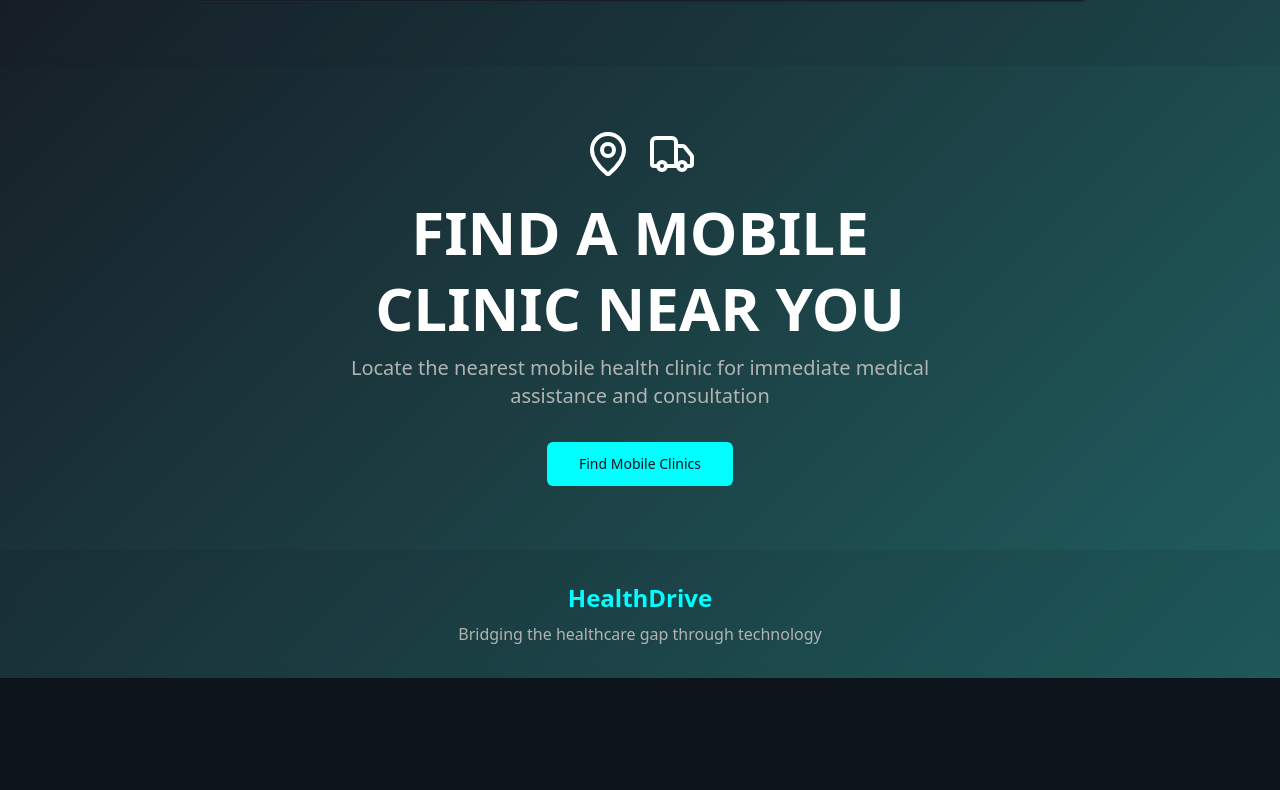
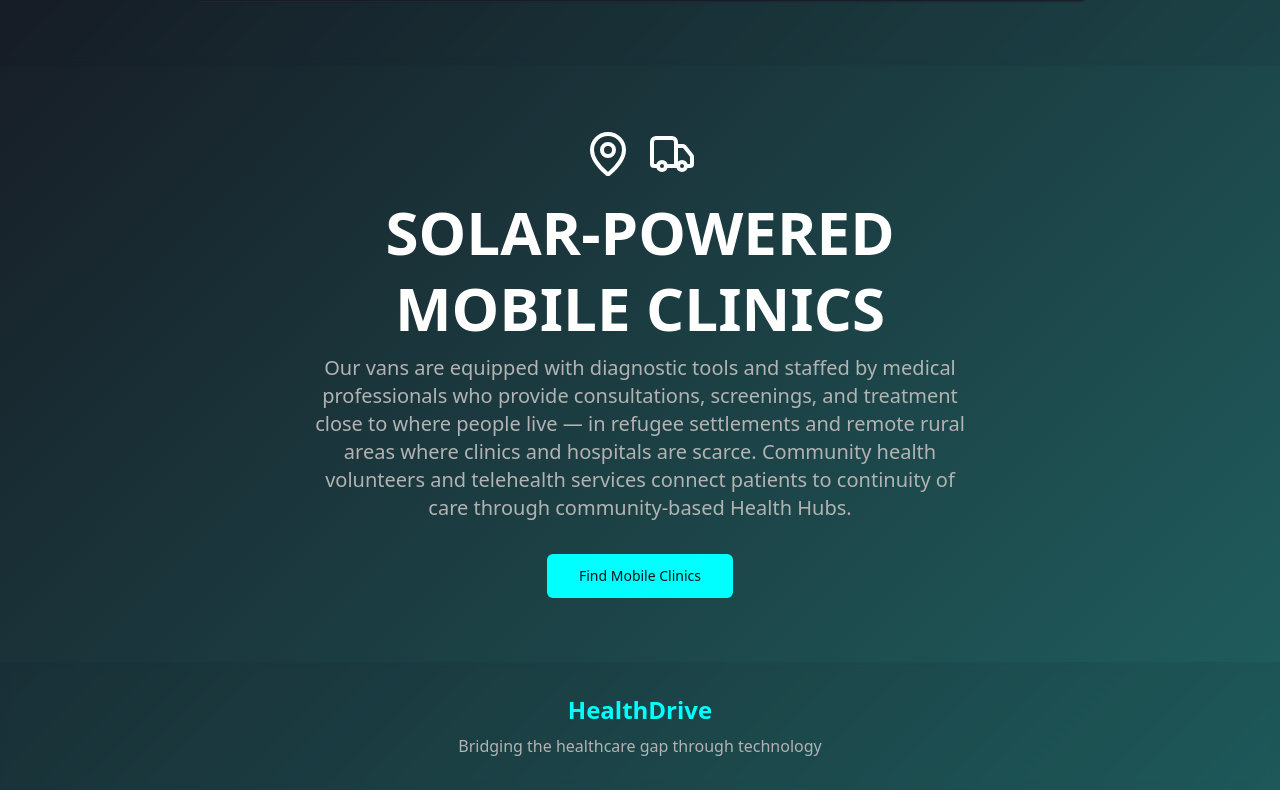
Before and after one commit to AgbajeCity/healthdrive, a React (Vite) app: page / in a window 1280 px wide. Shown: the part 2012-2802 px from the top of the page. Before the commit the page ends 2690 px from the top, so only its background shows below. Built offline with nearby package versions, Linux system fonts and the light colour scheme.

Commit message:
Changes
Co-authored-by: AgbajeCity <104626908+AgbajeCity@users.noreply.github.com>

```diff
--- a/src/pages/Index.tsx
+++ b/src/pages/Index.tsx
@@ -404,13 +404,13 @@ const Index = () => {
                 <Truck className="w-12 h-12 text-foreground" />
               </div>
               <h2 className="text-4xl md:text-6xl font-bold text-foreground">
-                FIND A MOBILE
+                SOLAR-POWERED
               </h2>
               <h3 className="text-4xl md:text-6xl font-bold text-foreground">
-                CLINIC NEAR YOU
+                MOBILE CLINICS
               </h3>
               <p className="text-xl text-muted-foreground max-w-2xl mx-auto">
-                Locate the nearest mobile health clinic for immediate medical assistance and consultation
+                Our vans are equipped with diagnostic tools and staffed by medical professionals who provide consultations, screenings, and treatment close to where people live — in refugee settlements and remote rural areas where clinics and hospitals are scarce. Community health volunteers and telehealth services connect patients to continuity of care through community-based Health Hubs.
               </p>
             </div>
 
```
